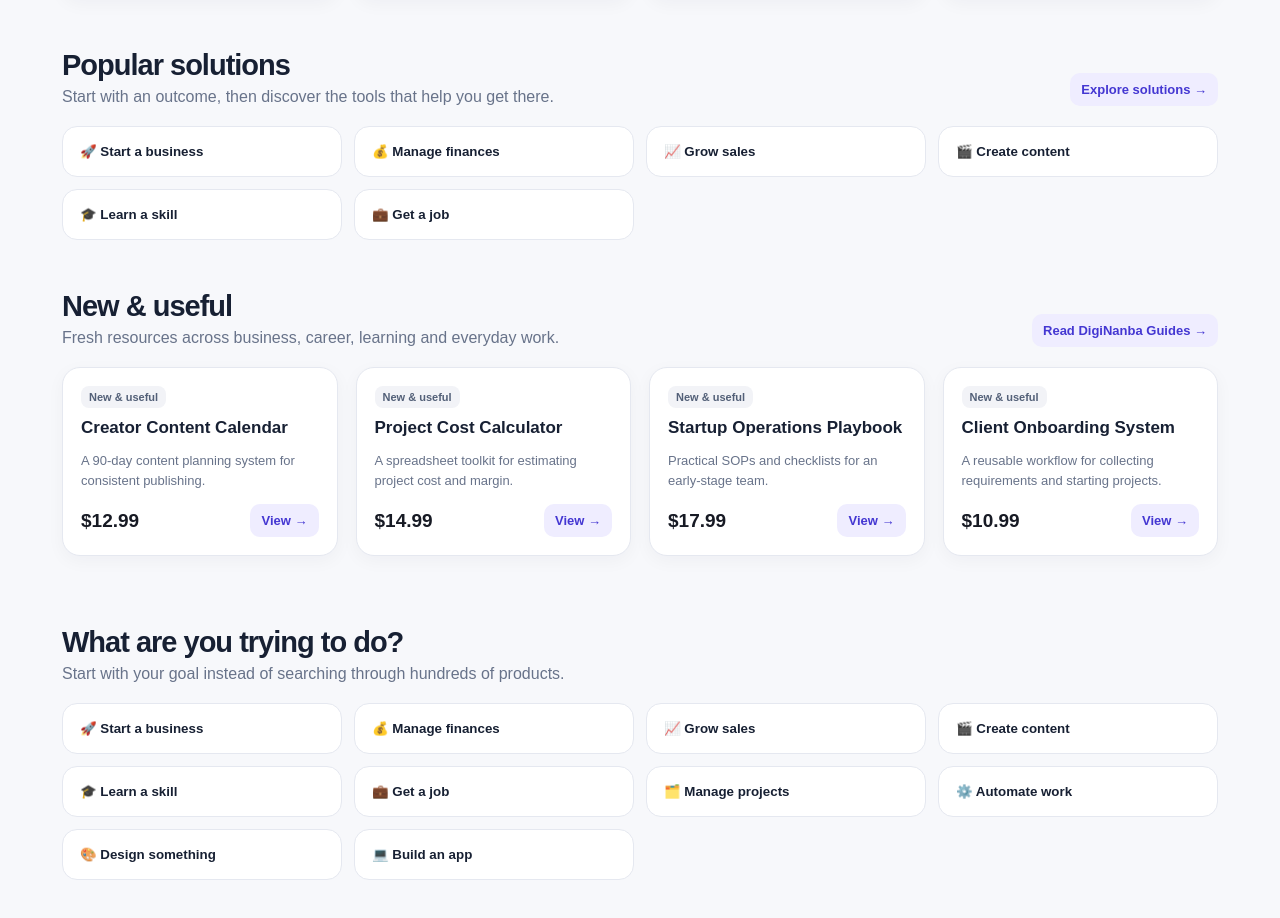
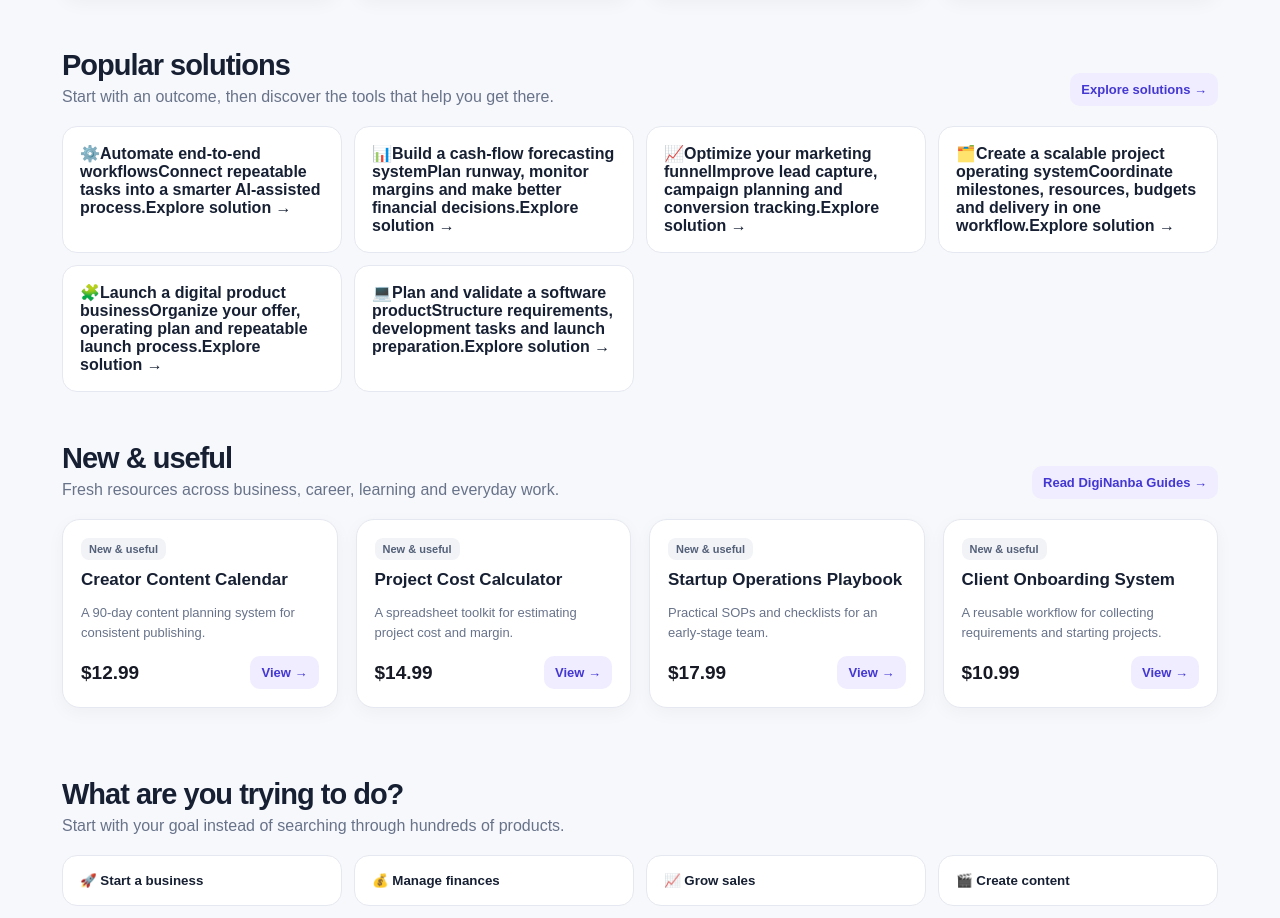
Before and after one commit to agnengineeringselectricals-crypto/diginanba, a Next.js app: page / in a window 1280 px wide. Shown: the part 1040-1958 px from the top of the page. Built offline with nearby package versions, Linux system fonts and the light colour scheme; no server answers; the database is empty.

Commit message:
Replace duplicate popular solutions with advanced use cases

```diff
--- a/app/HomePageClient.tsx
+++ b/app/HomePageClient.tsx
@@ -35,6 +35,15 @@ const needs = [
   ['⚙️', 'Automate work', 'AI & Automation'],
   ['🎨', 'Design something', 'Design Assets'],
   ['💻', 'Build an app', 'Software / Code'],
+] as const;
+
+const advancedSolutions = [
+  ['⚙️', 'Automate end-to-end workflows', 'Connect repeatable tasks into a smarter AI-assisted process.', 'automate-work-with-ai'],
+  ['📊', 'Build a cash-flow forecasting system', 'Plan runway, monitor margins and make better financial decisions.', 'manage-business-finances'],
+  ['📈', 'Optimize your marketing funnel', 'Improve lead capture, campaign planning and conversion tracking.', 'grow-sales-and-marketing'],
+  ['🗂️', 'Create a scalable project operating system', 'Coordinate milestones, resources, budgets and delivery in one workflow.', 'manage-projects'],
+  ['🧩', 'Launch a digital product business', 'Organize your offer, operating plan and repeatable launch process.', 'start-a-small-business'],
+  ['💻', 'Plan and validate a software product', 'Structure requirements, development tasks and launch preparation.', 'build-software'],
 ] as const;
 
 const categoryMatches: Record<string, string[]> = {
@@ -222,7 +231,7 @@ export default function HomePageClient({ initialProducts }: Props) {
       </div></section>
       <section className="ref-section ref-discovery-row"><div className="ref-container">
         <div className="ref-section-head"><div><h2>Popular solutions</h2><p>Start with an outcome, then discover the tools that help you get there.</p></div><Link href="/solutions" className="ref-view-product">Explore solutions →</Link></div>
-        <div className="ref-needs">{needs.slice(0,6).map(([icon,label,target])=><button className="ref-need" key={'solution-'+label} onClick={()=>chooseNeed(target)}>{icon} {label}</button>)}</div>
+        <div className="ref-needs">{advancedSolutions.map(([icon,title,description,slug])=><Link className="ref-need" key={slug} href={'/solutions/'+slug}><span className="ref-solution-icon">{icon}</span><strong>{title}</strong><span className="ref-solution-description">{description}</span><span className="ref-solution-link">Explore solution →</span></Link>)}</div>
       </div></section>
       <section className="ref-section ref-discovery-row"><div className="ref-container">
         <div className="ref-section-head"><div><h2>New & useful</h2><p>Fresh resources across business, career, learning and everyday work.</p></div><Link href="/guides" className="ref-view-product">Read DigiNanba Guides →</Link></div>
```
